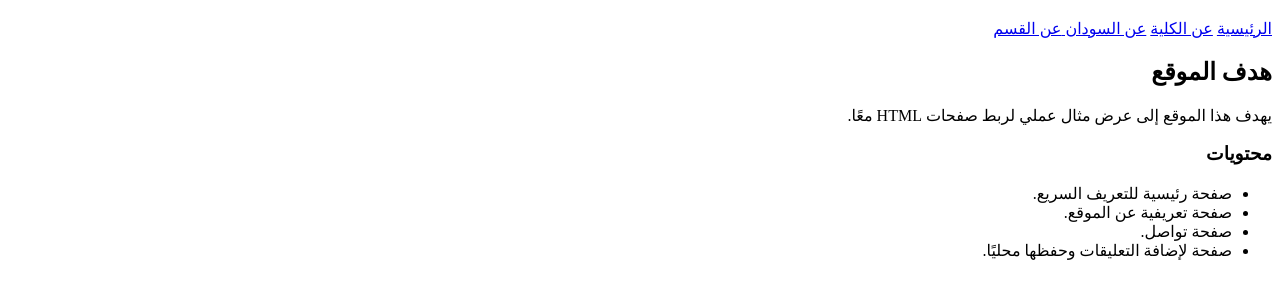
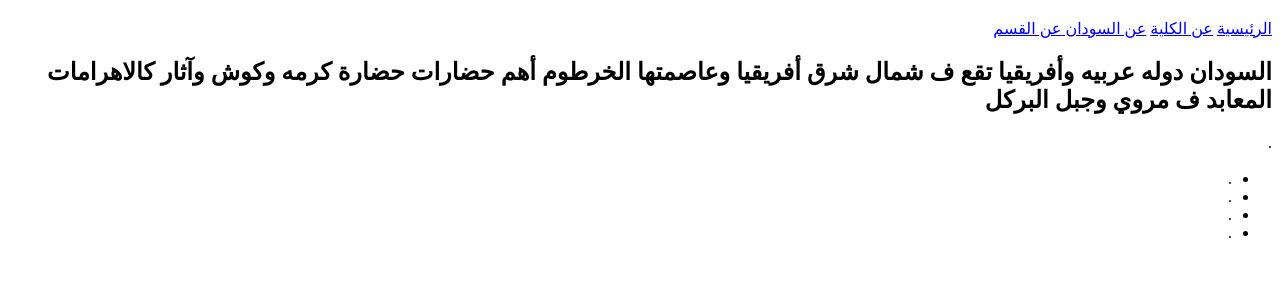
Before and after one commit to qsy25610-ship-it/Qusai, a plain HTML site: page sudan.html in a window 1280 px wide. Shown: the part 62-360 px from the top of the page. Drawn offline with Linux system fonts and the light colour scheme.

Commit message:
Update sudan.html

```diff
--- a/sudan.html
+++ b/sudan.html
@@ -18,14 +18,15 @@
 
   <main>
     <section>
-      <h2>هدف الموقع</h2>
-      <p>يهدف هذا الموقع إلى عرض مثال عملي لربط صفحات HTML معًا.</p>
-      <h3>محتويات</h3>
+      <h2>السودان دوله عربيه وأفريقيا تقع ف شمال شرق أفريقيا وعاصمتها الخرطوم أهم حضارات حضارة كرمه وكوش وآثار كالاهرامات المعابد ف مروي وجبل البركل </h2>
+      <p>.</p>
+      <h3></h3>
       <ul>
-        <li>صفحة رئيسية للتعريف السريع.</li>
-        <li>صفحة تعريفية عن الموقع.</li>
-        <li>صفحة تواصل.</li>
-        <li>صفحة لإضافة التعليقات وحفظها محليًا.</li>
+        <li>.</li>
+        <li>.</li>
+        <li>.</li>
+        <li>
+         .</li>
       </ul>
     </section>
   </main>
```
